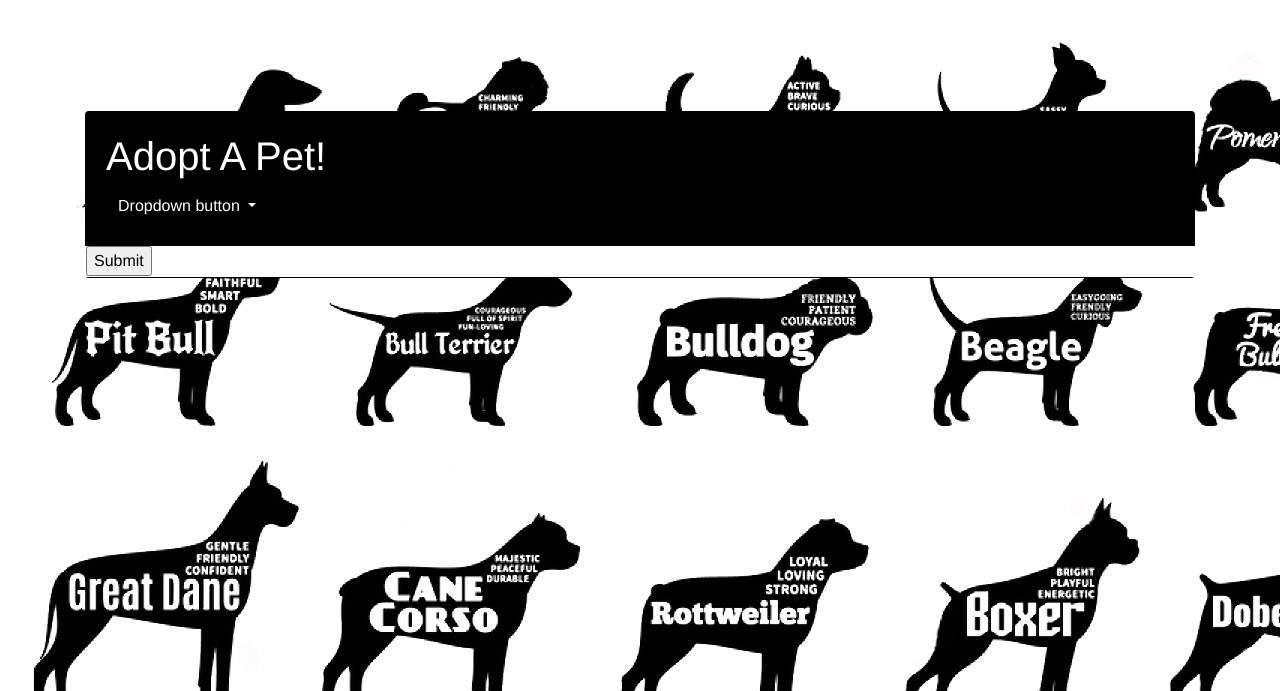
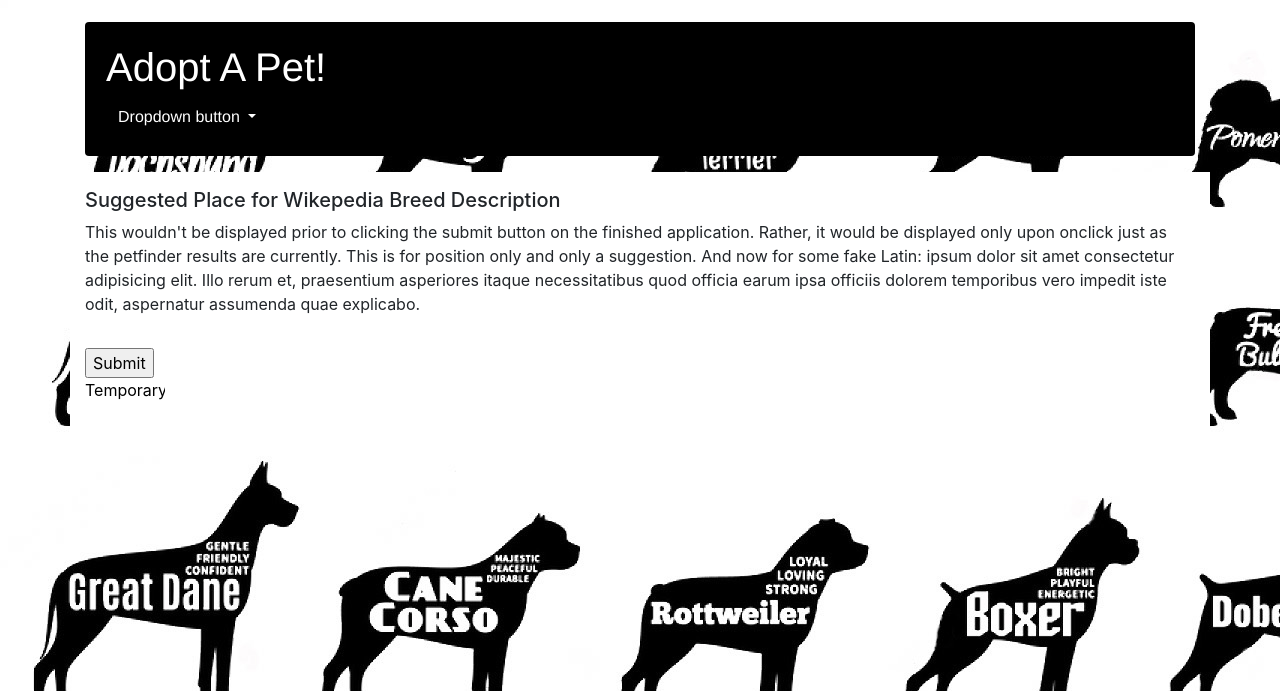
Before and after one commit to alexchalyy/ProjectOne, a PHP site: page / in a window 1280 px wide. Shown: the top 691 px of the page. Run offline with PHP 8.4, Linux system fonts and the light colour scheme; some libraries are stand-ins or nearby versions.

Commit message:
dogPhoto and dogText all styled. PF API functional to requirements.

```diff
--- a/assets/css/style.css
+++ b/assets/css/style.css
@@ -9,10 +9,11 @@ body    {
 /*  This styles the search box card. */
 
 .card {
-    margin-top: 10%;
+    margin-top: 2%;
     background: black;
     color: white;
     font-family: 'Franklin Gothic Medium', 'Arial Narrow', Arial, sans-serif;
+    margin-bottom: 1rem;
 }
 
 /*  This styles the drop down button. */
@@ -25,8 +26,13 @@ body    {
 .dogPhotos, .dogText {
     background-color: white;
     color: black;
+    padding-top: 1rem;
+    padding-bottom: 1rem;
 }
 .dogImage {
     width: 100%;
     height: auto;
 }
+#pet_description {
+    background-color: white;
+}
--- a/assets/javascript/script.js
+++ b/assets/javascript/script.js
@@ -3,32 +3,31 @@
 $(document).ready(function () {
     $("#submit_button").on("click", function (event) {
         event.preventDefault();
-        var breed = "Pit Bull Terrier"
-        console.log("Breed is " + breed);
+        var breed = "Pit Bull Terrier" // To be replaced with values from the select box.
 
+        //Generate API URLs for Petfinder and Wikipedia.
         var pfApiKey = "3b7e9ed23b598ca17ae1d73381f1544f";
-        var pfUrl = "https://api.petfinder.com/pet.find?key=" + pfApiKey + "&location=44216&status=A&breed=" + breed + "&count=5&output=basic&format=json";
-        // console.log(pfUrl);
+        var pfUrl = "https://api.petfinder.com/pet.find?key=" + pfApiKey + "&location=44113&status=A&breed=" + breed + "&count=5&output=basic&format=json";
         var queryUrl = "https://en.wikipedia.org/w/api.php?action=query&origin=*&format=json&action=query&prop=extracts&exintro&explaintext&redirects=1&titles=pit_bull";
 
+        // Petfinder API call.
         $.ajax({
             url: pfUrl,
             dataType: 'jsonp',
             method: "GET"
         }).then(function (response) {
             dogData = response.petfinder.pets.pet;
-            console.log(dogData);
             for (var i = 0; i < 5; i++) {
                 var dogData = response.petfinder.pets.pet[i];
                 var dogPhoto = dogData.media.photos.photo[1].$t;
-                console.log(dogPhoto);
                 $("#dogPhoto"+i).attr("src", dogPhoto);
                 var dogName = dogData.name.$t;
-                console.log(dogName);
-                $("#dogText"+i).html(dogName + "<br></br>Test");
+                var dogLocation = dogData.contact.city.$t;
+                var dogPhone = dogData.contact.phone.$t;
+                $("#dogText"+i).html("<b>" + dogName + "</b><br>Location:<br>" + dogLocation + "<br>Call:<br>" + dogPhone);
             }
         })
-        // bryan b api info
+        // Wikipedia API call.
         var dogBreed = [
             {dog:"pit_bull",
             pagenumber:"64235",
--- a/index.html
+++ b/index.html
@@ -74,37 +74,40 @@ Back end:	Bryan Buckus/Ronald Seide
                                 Dropdown button
                             </button>
                             <div class="dropdown-menu">
-                                <a class="dropdown-item" href="#" data-value= 0>Pitbull</a>
-                                <a class="dropdown-item" href="#" data-value= 1>Beagle</a>
-                                <a class="dropdown-item" href="#" data-value= 2>Husky</a>
-                                <a class="dropdown-item" href="#" data-value= 3>Collie</a>
-                                <a class="dropdown-item" href="#" data-value= 4>Bulldog</a>
-                                <a class="dropdown-item" href="#" data-value= 5>Chihuahua</a>
-                                <a class="dropdown-item" href="#" data-value= 6>Pug</a>
-                                <a class="dropdown-item" href="#" data-value= 7>Boxer</a>
-                                <a class="dropdown-item" href="#" data-value= 8>German Shepherd</a>
-                                <a class="dropdown-item" href="#" data-value= 9>Dobermann</a>
+                                <a class="dropdown-item" href="#" data-value=0>Pitbull</a>
+                                <a class="dropdown-item" href="#" data-value=1>Beagle</a>
+                                <a class="dropdown-item" href="#" data-value=2>Husky</a>
+                                <a class="dropdown-item" href="#" data-value=3>Collie</a>
+                                <a class="dropdown-item" href="#" data-value=4>Bulldog</a>
+                                <a class="dropdown-item" href="#" data-value=5>Chihuahua</a>
+                                <a class="dropdown-item" href="#" data-value=6>Pug</a>
+                                <a class="dropdown-item" href="#" data-value=7>Boxer</a>
+                                <a class="dropdown-item" href="#" data-value=8>German Shepherd</a>
+                                <a class="dropdown-item" href="#" data-value=9>Dobermann</a>
+                            </div>
+                        </div>
                     </div>
                 </div>
             </div>
         </div>
         <div class="row">
             <div class="col-sm-12" id="pet_description">
+                <p><h5>Suggested Place for Wikepedia Breed Description</h5>
+                    This wouldn't be displayed prior to clicking the submit button on the finished application. Rather, it would be displayed only upon onclick just as the petfinder results are currently. This is for position only and only a suggestion. And now for some fake Latin:
+                    ipsum dolor sit amet consectetur adipisicing elit. Illo rerum et, praesentium asperiores itaque
+                    necessitatibus quod officia earum ipsa officiis dolorem temporibus vero impedit iste odit,
+                    aspernatur assumenda quae explicabo.</p>
             </div>
         </div>
+
         <div class="row">
-                    <div class="col-sm-12" id="results">
-                    </div>
-                </div>
-            </div>
-            <div class="row dogPhotos">
-                <div class="col-sm-1"><input type="submit" value="Submit" id="submit_button"></div>
-                <div class="col-sm-2"><img src="" id="dogPhoto0" class="dogImage"></div>
-                <div class="col-sm-2"><img src="" id="dogPhoto1" class="dogImage"></div>
-                <div class="col-sm-2"><img src="" id="dogPhoto2" class="dogImage"></div>
-                <div class="col-sm-2"><img src="" id="dogPhoto3" class="dogImage"></div>
-                <div class="col-sm-2"><img src="" id="dogPhoto4" class="dogImage"></div>
-                <div class="col-sm-1"></div>
+            <div class="col-sm-1 dogPhotos"><input type="submit" value="Submit" id="submit_button">Temporary!</div>
+            <div class="col-sm-2 dogPhotos"><img src="" id="dogPhoto0" class="dogImage"></div>
+            <div class="col-sm-2 dogPhotos"><img src="" id="dogPhoto1" class="dogImage"></div>
+            <div class="col-sm-2 dogPhotos"><img src="" id="dogPhoto2" class="dogImage"></div>
+            <div class="col-sm-2 dogPhotos"><img src="" id="dogPhoto3" class="dogImage"></div>
+            <div class="col-sm-2 dogPhotos"><img src="" id="dogPhoto4" class="dogImage"></div>
+            <div class="col-sm-1 dogPhotos"></div>
         </div>
         <div class="row dogText">
             <div class="col-sm-1"></div>
@@ -116,7 +119,6 @@ Back end:	Bryan Buckus/Ronald Seide
             <div class="col-sm-1"></div>
         </div>
 
-        </div>
         <script src="https://cdnjs.cloudflare.com/ajax/libs/jquery/3.2.1/jquery.min.js"></script>
         <script src="assets/javascript/script.js"></script>
         <script src="https://cdnjs.cloudflare.com/ajax/libs/popper.js/1.14.7/umd/popper.min.js"></script>
```
Lines whose indentation alone changed are shown as unchanged.
